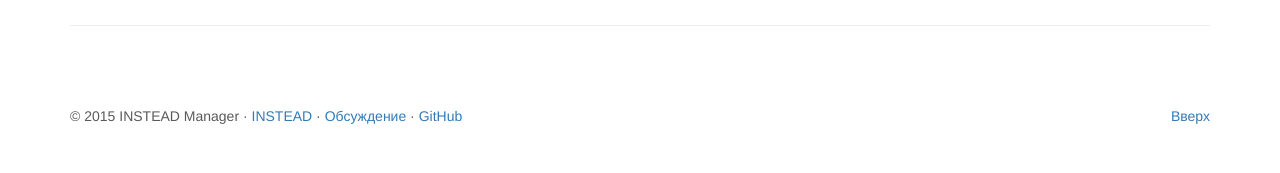
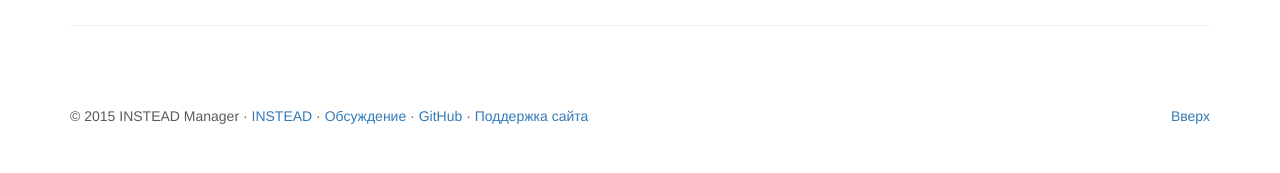
Before and after one commit to jhekasoft/instead-manager, a Jekyll site: the page built from index.html, in a window 1280 px wide. Shown: the part 2113-2286 px from the top of the page. Built offline with Jekyll 4.4.1, drawn with Linux system fonts in a browser that asks for light colours; nearby versions of some CDN libraries.

Commit message:
Update footer.html

```diff
--- a/_includes/footer.html
+++ b/_includes/footer.html
@@ -4,6 +4,7 @@
     <p>&copy; 2015 INSTEAD Manager &middot;
         <a href="http://instead.syscall.ru">INSTEAD</a> &middot;
         <a href="http://instead.syscall.ru/talk/index.php/175-instead-manager/last">Обсуждение</a> &middot;
-        <a href="https://github.com/jhekasoft/instead-manager">GitHub</a>
+        <a href="https://github.com/jhekasoft/instead-manager">GitHub</a> &middot;
+        <a href="http://1000.tech">Поддержка сайта</a>
     </p>
 </footer>
```
